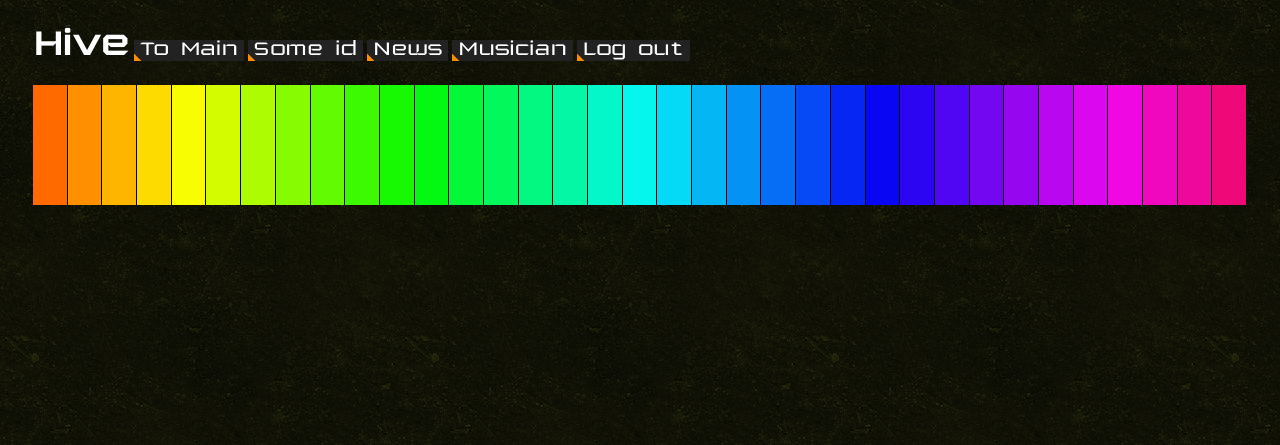
After one commit to KypoHeko/hive-repo, a Django app: page /musician/ in a window 1280 px wide. The commit adds this page. Shown: the top 445 px of the page. Run offline with Django 3.2, Linux system fonts and the light colour scheme.

Commit message:
Start creating music keyboard

```diff
--- a/honey/static/style.css
+++ b/honey/static/style.css
@@ -11,8 +11,7 @@ body {
   padding-left: 25px;
   padding-right: 25px;
 }
-h1,
-h2 {
+h1, h2 {
   color: white;
   font-family: 'Deus ex';
 }
@@ -48,12 +47,10 @@ h2 {
   background-image: url(img/gallery-img2.jpg);
   background-position: center 45%;
 }
-.aside1,
-.aside2 {
+.aside1, .aside2 {
   float: left;
 }
-.aside1,
-.aside3 {
+.aside1, .aside3 {
   margin-top: 5px;
 }
 .aside2 {
@@ -189,8 +186,7 @@ td {
 
 
 
-/* For gallery page */
-
+/* for gallery page */
 .column::after {
 	content: '';
 	clear: both;
@@ -225,3 +221,40 @@ img {
   -webkit-transform: scale(0.4);
           transform: scale(0.4);
 }
+
+
+
+/* for musuician */
+.color-row, .dark-row {
+  width: 100%;
+  display: flex;
+}
+.color-row {
+  height: 120px;
+  background-color: black;
+}
+.dark-row {
+  position: relative;
+  top: -120px;
+  height: 75px;
+  justify-content: space-around;
+}
+.color-key, .dark-key {
+  flex-grow: 1;
+  opacity: 1;
+  transition: opacity .3s ease-in-out;
+  margin-right: 1px;
+}
+.dark-key {
+  background-color: #222;
+}
+.color-key:hover , .dark-key:hover{
+  opacity: .5;
+  transition: opacity .3s ease-in-out;
+}
+
+/*
+.dark-key:first-of-type, .dark-key:last-of-type {
+  flex-grow: 0.5;
+}
+*/
--- a/honey/templates/layout.html
+++ b/honey/templates/layout.html
@@ -18,6 +18,7 @@
     <a href="/main"><button class="btn-hvr"><span>To Main</span></button></a>
     <a href="/id37"><button class="btn-hvr"><span>Some id</span></button></a>
     <a href="#"><button class="btn-hvr"><span>News</span></button></a>
+    <a href="/musician"><button class="btn-hvr"><span>Musician</span></button></a>
     <a href="/"><button class="btn-hvr"><span>Log out</span></button></a>
   </div>
 
--- /dev/null
+++ b/honey/templates/musician.html
@@ -0,0 +1,24 @@
+{% extends 'layout.html' %}
+
+{% block title %} Musician {% endblock %}
+
+{% block content %}
+
+  <div>
+
+    <div class="color-row">
+      {% for i in colors %}
+        <div style="background-color: #{{ i }}" class="color-key"></div>
+      {% endfor %}
+    </div>
+
+<!--
+    <div class="dark-row">
+      {% for _ in "x"|rjust:"34" %}
+        <div class="dark-key"></div>
+      {% endfor %}
+    </div>
+-->
+  </div>
+
+{% endblock %}
--- a/honey/urls.py
+++ b/honey/urls.py
@@ -6,6 +6,7 @@ urlpatterns = [
     url(r'^$', views.index, name='index'),
     url(r'^main/$', views.main, name='main'),
     url(r'^id(?P<pk>[0-9]+)/$', views.id, name='id'),
+    url(r'^musician/$', views.musician, name='musician',),
     url(r'^404/$', views.er404, name='er404',),
     url(r'^messages/$', views.messages, name='messages',),
     url(r'^friends/$', views.friends, name='friends',),
--- a/honey/views.py
+++ b/honey/views.py
@@ -10,6 +10,14 @@ def main(request):
 
 def er404(request):
     return render(request, "404.html")
+
+def musician(request):
+    colors = ["ff6a00", "fe9000", "feb500", "fddb00", "f9fd01", "d3fc01", "adfc01",
+              "87fb01", "62fb02", "3cfa02", "17f902", "03f912", "03f937", "03f85c",
+              "03f881", "04f7a5", "04f7c9", "04f6ed", "04daf6", "05b6f5", "0592f5",
+              "056ef4", "054af4", "0626f3", "0906f3", "2c06f2", "5006f2", "7307f1",
+              "9607f0", "b907f0", "db08ef", "ef08e1", "ef08be", "ee089b", "ee0878"]
+    return render(request, "musician.html", {'colors':colors})
 
 def messages(request):
     return render(request, "messages.html")
```
Also changed, not shown: honey/templates/news.html (added, +13 -0 lines).
